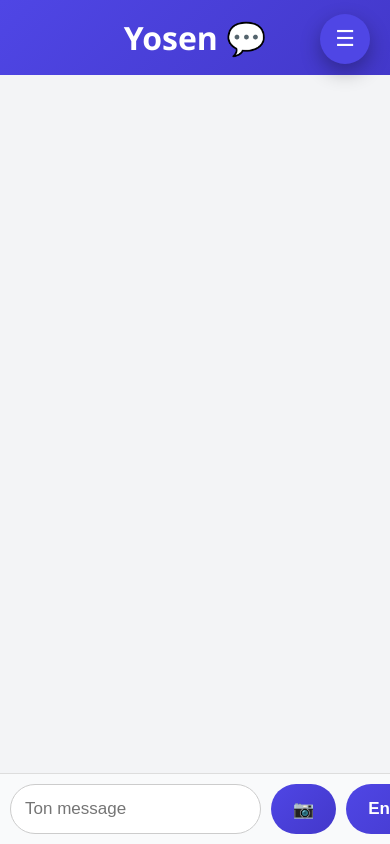
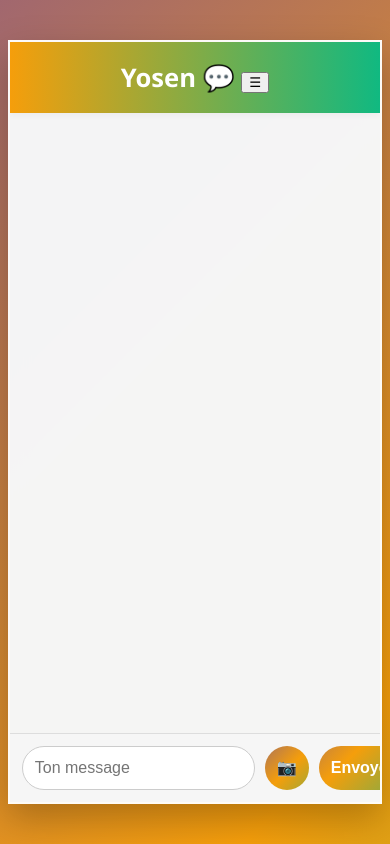
Before and after one commit to Piwerno/yosen-chat, a website: page public/index.html in a window 390 px wide. Drawn offline with nearby package versions, Linux system fonts and the light colour scheme; no server answers.

Commit message:
Amélioration du style et ajout des animations

```diff
--- a/public/style.css
+++ b/public/style.css
@@ -1,70 +1,142 @@
-/* RESET */
-* {
-    box-sizing: border-box;
-}
-
-/* BODY */
+/* Corps de la page */
 body {
     margin: 0;
-    font-family: "Segoe UI", system-ui, sans-serif;
-    background: linear-gradient(270deg, #667eea, #764ba2, #4f46e5);
-    background-size: 600% 600%;
-    animation: bgMove 15s ease infinite;
-    height: 100vh;
+    font-family: 'Segoe UI', Tahoma, Geneva, Verdana, sans-serif;
+    background: linear-gradient(135deg, #667eea, #764ba2, #f59e0b, #10b981);
+    background-size: 400% 400%;
+    animation: gradientBG 20s ease infinite;
     display: flex;
     justify-content: center;
     align-items: center;
+    height: 100vh;
 }
 
-@keyframes bgMove {
+/* Animation du fond */
+@keyframes gradientBG {
     0% { background-position: 0% 50%; }
     50% { background-position: 100% 50%; }
     100% { background-position: 0% 50%; }
 }
 
-/* CHAT CONTAINER */
+/* Conteneur du chat */
 .chat {
-    background: #fff;
-    width: 420px;
+    background: rgba(255,255,255,0.95);
+    width: 450px;
+    max-width: 95%;
     height: 650px;
-    border-radius: 18px;
+    border-radius: 20px;
     display: flex;
     flex-direction: column;
     overflow: hidden;
-    box-shadow: 0 20px 40px rgba(0,0,0,0.25);
+    box-shadow: 0 15px 35px rgba(0,0,0,0.25);
+    border: 2px solid rgba(255,255,255,0.2);
+    backdrop-filter: blur(10px);
+    transition: transform 0.2s;
 }
 
-/* HEADER */
+.chat:hover { transform: scale(1.02); }
+
+/* Header */
 .chat h1 {
     margin: 0;
-    padding: 16px;
+    padding: 18px;
+    background: linear-gradient(90deg, #4f46e5, #4338ca, #f59e0b, #10b981);
+    background-size: 300% 300%;
+    animation: gradientText 10s ease infinite;
+    color: white;
     text-align: center;
-    color: white;
-    background: linear-gradient(135deg, #4f46e5, #4338ca);
-    position: relative;
+    font-size: 1.6em;
+    box-shadow: 0 2px 6px rgba(0,0,0,0.2);
 }
 
-#mainMenuBtn {
-    position: absolute;
-    right: 16px;
-    top: 14px;
-    background: none;
+@keyframes gradientText {
+    0% { background-position: 0% 50%; }
+    50% { background-position: 100% 50%; }
+    100% { background-position: 0% 50%; }
+}
+
+/* Messages */
+#messages {
+    flex: 1;
+    padding: 15px;
+    background: rgba(243,244,246,0.8);
+    overflow-y: scroll;
+    display: flex;
+    flex-direction: column;
+    gap: 10px;
+    -webkit-overflow-scrolling: touch;
+}
+
+/* Messages communs */
+.message {
+    padding: 12px 18px;
+    border-radius: 25px;
+    max-width: 75%;
+    word-wrap: break-word;
+    font-size: 16px;
+    line-height: 1.5;
+    position: relative;
+    transition: transform 0.1s, box-shadow 0.2s, background 0.5s;
+}
+
+.message:hover {
+    transform: scale(1.03);
+    box-shadow: 0 6px 15px rgba(0,0,0,0.3);
+}
+
+/* Messages gauche / droite */
+.message.gauche { text-align: left; align-self: flex-start; color: white; }
+.message.droite { text-align: right; align-self: flex-end; background: linear-gradient(135deg, #4f46e5, #4338ca); color: white; }
+
+/* Zone d’input */
+.input-zone {
+    display: flex;
+    padding: 12px;
+    border-top: 1px solid #ddd;
+    background: rgba(245,245,245,0.9);
+    position: sticky;
+    bottom: 0;
+    backdrop-filter: blur(5px);
+}
+
+.input-zone input {
+    flex: 1;
+    padding: 12px;
+    border-radius: 30px;
+    border: 1px solid #ccc;
+    font-size: 16px;
+    transition: border-color 0.3s, box-shadow 0.3s;
+}
+
+.input-zone input:focus {
+    border-color: #4f46e5;
+    box-shadow: 0 0 10px rgba(79,70,229,0.3);
+}
+
+.input-zone button {
+    margin-left: 10px;
+    padding: 12px 20px;
     border: none;
+    border-radius: 30px;
+    background: linear-gradient(135deg, #4f46e5, #4338ca, #f59e0b, #10b981);
+    background-size: 400% 400%;
+    animation: gradientBG 15s ease infinite;
     color: white;
-    font-size: 22px;
+    font-weight: bold;
     cursor: pointer;
 }
 
-/* MENU */
+/* Menu */
 .main-menu {
     display: none;
     position: absolute;
     top: 60px;
-    right: 15px;
-    background: white;
+    right: 20px;
+    background: rgba(255,255,255,0.95);
     border-radius: 10px;
-    box-shadow: 0 10px 30px rgba(0,0,0,0.2);
+    box-shadow: 0 6px 20px rgba(0,0,0,0.25);
     flex-direction: column;
+    min-width: 180px;
     z-index: 100;
 }
 
@@ -72,127 +144,16 @@ body {
     padding: 12px;
     border: none;
     background: none;
+    text-align: left;
+    width: 100%;
     cursor: pointer;
-    text-align: left;
+    font-size: 14px;
 }
 
-.main-menu button:hover {
-    background: #f0f0f0;
+/* Responsive mobile */
+@media (max-width: 500px) {
+    .chat { width: 100%; height: 90vh; border-radius: 0; margin: 0; }
+    #messages { padding: 10px; }
+    .input-zone input, .input-zone button { font-size: 16px; padding: 12px; }
+    .message img { max-width: 80%; border-radius: 12px; }
 }
-
-/* MESSAGES */
-#messages {
-    flex: 1;
-    padding: 15px;
-    background: #f3f4f6;
-    overflow-y: auto;
-    display: flex;
-    flex-direction: column;
-    gap: 10px;
-    scroll-behavior: smooth;
-    -webkit-overflow-scrolling: touch;
-}
-
-/* MESSAGE */
-.message {
-    max-width: 80%;
-    padding: 12px 16px;
-    border-radius: 20px;
-    animation: msgIn 0.25s ease;
-    word-wrap: break-word;
-}
-
-@keyframes msgIn {
-    from {
-        opacity: 0;
-        transform: translateY(10px);
-    }
-    to {
-        opacity: 1;
-        transform: translateY(0);
-    }
-}
-
-.message.gauche {
-    align-self: flex-start;
-    background: linear-gradient(135deg, #10b981, #4ade80);
-    color: white;
-}
-
-.message.droite {
-    align-self: flex-end;
-    background: linear-gradient(135deg, #4f46e5, #4338ca);
-    color: white;
-}
-
-/* INPUT ZONE */
-.input-zone {
-    display: flex;
-    padding: 10px;
-    background: #f9fafb;
-    border-top: 1px solid #ddd;
-}
-
-.input-zone input {
-    flex: 1;
-    padding: 14px;
-    font-size: 16px;
-    border-radius: 25px;
-    border: 1px solid #ccc;
-    outline: none;
-}
-
-.input-zone button {
-    margin-left: 10px;
-    padding: 14px 22px;
-    border-radius: 25px;
-    border: none;
-    background: linear-gradient(135deg, #4f46e5, #4338ca);
-    color: white;
-    font-weight: bold;
-    cursor: pointer;
-}
-
-.input-zone button:active {
-    transform: scale(0.95);
-}
-
-/* 📱 MOBILE OPTIMISATION */
-@media (max-width: 500px) {
-    body {
-        align-items: stretch;
-    }
-
-    .chat {
-        width: 100%;
-        height: 100vh;
-        border-radius: 0;
-    }
-
-    .message {
-        font-size: 16px;
-        max-width: 90%;
-    }
-
-    .input-zone input,
-    .input-zone button {
-        font-size: 17px;
-    }
-
-    #mainMenuBtn {
-        position: fixed;
-        bottom: 20px;
-        right: 20px;
-        background: #4f46e5;
-        border-radius: 50%;
-        width: 50px;
-        height: 50px;
-        box-shadow: 0 8px 20px rgba(0,0,0,0.3);
-    }
-
-    .main-menu {
-        top: auto;
-        bottom: 80px;
-        right: 20px;
-    }
-}
```
